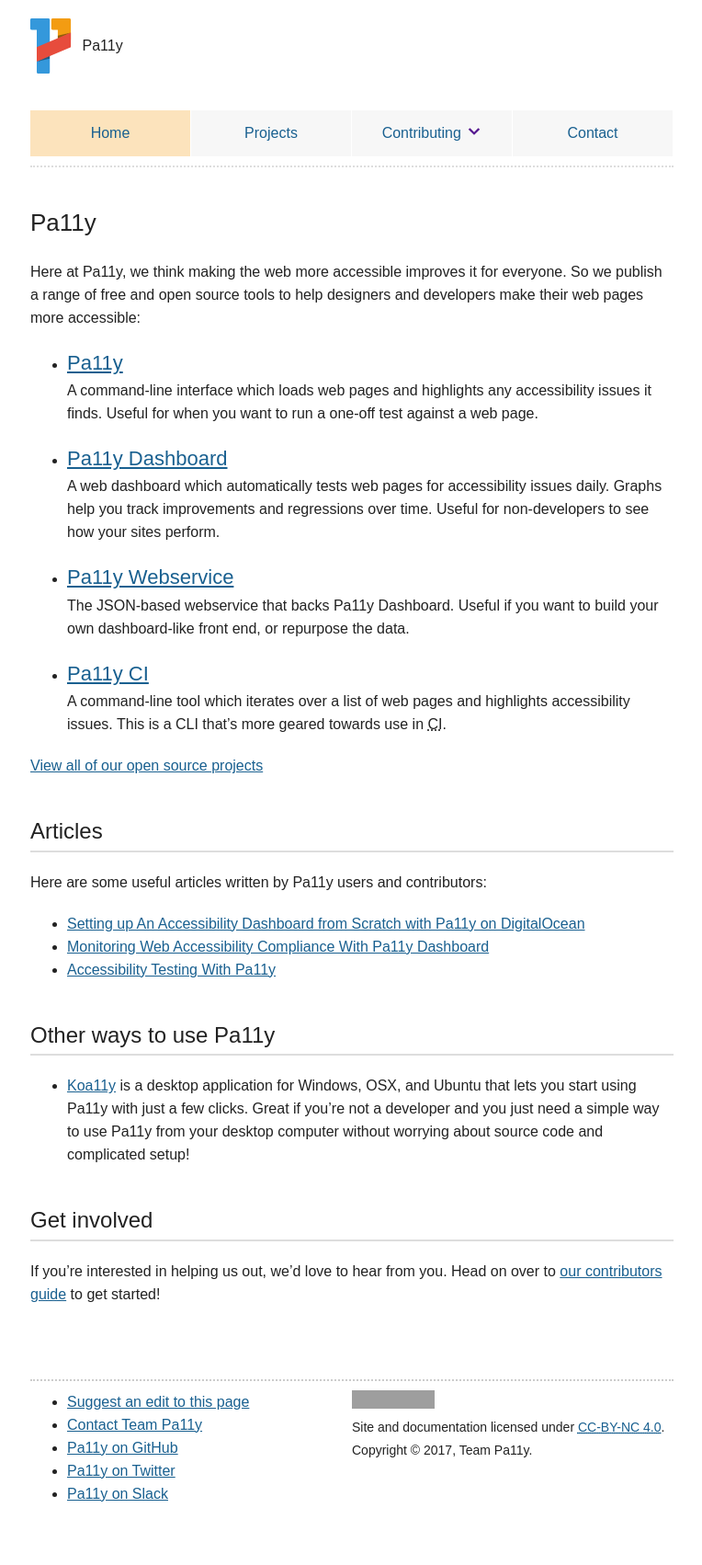
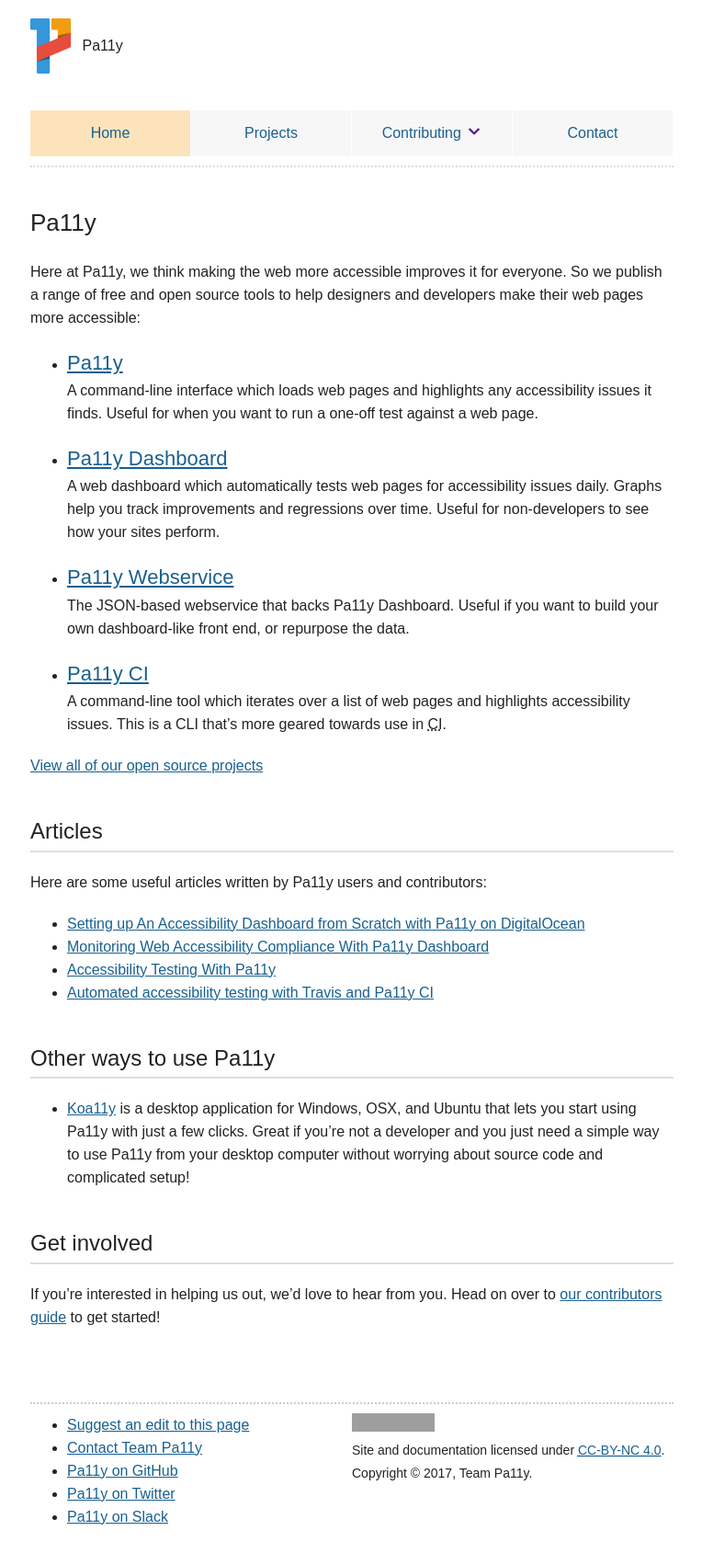
Before and after one commit to pa11y/pa11y.github.io, a Jekyll site: the page built from pages/home.md, in a window 1280 px wide. Shown: the whole page at 92% size, without its empty margins (257-1021 px from the left). Built offline with Jekyll 4.4.1, drawn with Linux system fonts in a browser that asks for light colours; before the commit the page ends 1677 px from its top, so only the background shows below that; grey boxes are pictures that could not be loaded.

Commit message:
add travis CI cruft post (#64)
* add travis CI cruft post

* add pa11y to title

```diff
--- a/pages/home.md
+++ b/pages/home.md
@@ -31,6 +31,7 @@ Here are some useful articles written by Pa11y users and contributors:
   - [Setting up An Accessibility Dashboard from Scratch with Pa11y on DigitalOcean](https://una.im/pa11y-dash/)
   - [Monitoring Web Accessibility Compliance With Pa11y Dashboard](https://www.lullabot.com/articles/monitoring-web-accessibility-compliance-with-pa11y-dashboard)
   - [Accessibility Testing With Pa11y](http://cruft.io/posts/accessibility-testing-with-pa11y/)
+  - [Automated accessibility testing with Travis and Pa11y CI](http://cruft.io/posts/automated-accessibility-testing-node-travis-ci-pa11y/)
 
 
 ## Other ways to use Pa11y
```
